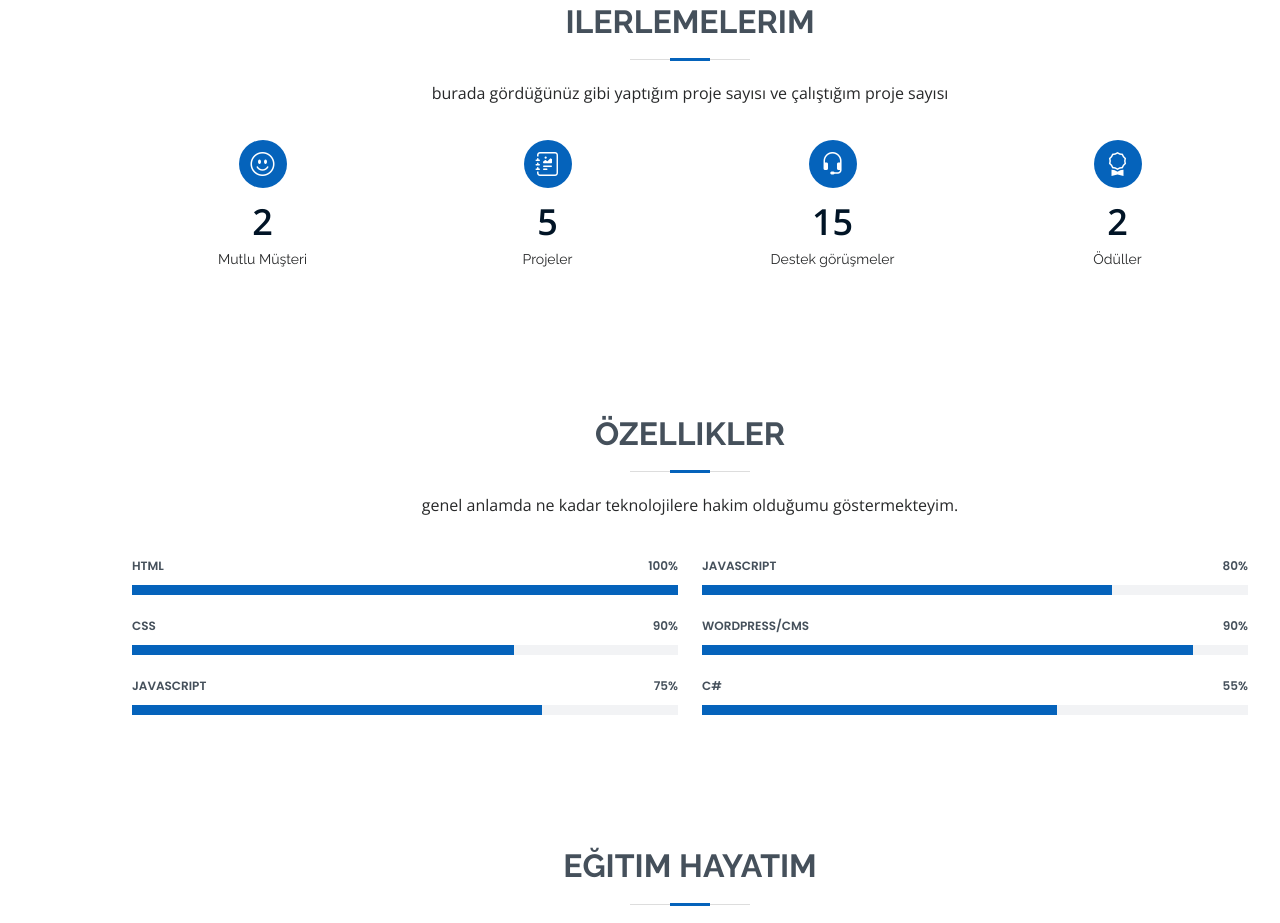
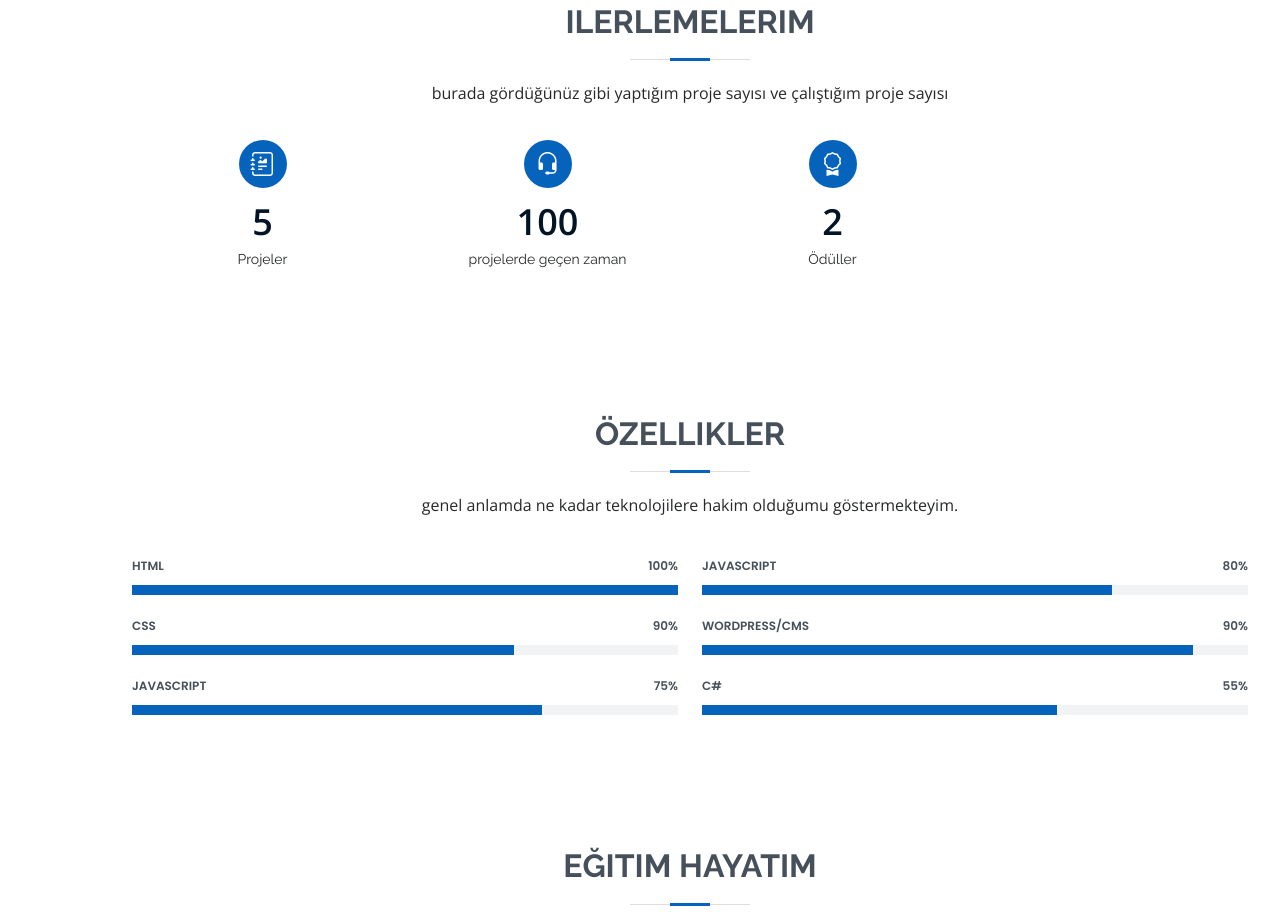
Before and after one commit to omerfarukk55/my_web_site_portfolyo, a plain HTML site: page index.html in a window 1280 px wide. Shown: the part 1658-2581 px from the top of the page. Drawn offline with nearby package versions, Linux system fonts and the light colour scheme.

Commit message:
first commit

```diff
--- a/index.html
+++ b/index.html
@@ -6,7 +6,7 @@
     <meta content="width=device-width, initial-scale=1.0" name="viewport">
 
     <title>ömer faruk karaoğlan sitesi </title>
-    <meta content="bu web sitemde kişisel bilgilerim yer almaktadır iş leri " name="description">
+    <meta content="bu web sitemde kişisel bilgilerim yer almaktadır  " name="description">
     <meta content="ömer faruk karaoğlan, web developer, kişisel web sitesi, web developer, web dizayn, ömerin sitesi, " name="keywords">
 
     <!-- Favicons -->
@@ -132,13 +132,7 @@
 
                 <div class="row">
 
-                    <div class="col-lg-3 col-md-6">
-                        <div class="count-box">
-                            <i class="bi bi-emoji-smile"></i>
-                            <span data-purecounter-start="0" data-purecounter-end="2" data-purecounter-duration="1" class="purecounter"></span>
-                            <p>Mutlu Müşteri</p>
-                        </div>
-                    </div>
+
 
                     <div class="col-lg-3 col-md-6 mt-5 mt-md-0">
                         <div class="count-box">
@@ -151,8 +145,8 @@
                     <div class="col-lg-3 col-md-6 mt-5 mt-lg-0">
                         <div class="count-box">
                             <i class="bi bi-headset"></i>
-                            <span data-purecounter-start="0" data-purecounter-end="15" data-purecounter-duration="1" class="purecounter"></span>
-                            <p>Destek görüşmeler</p>
+                            <span data-purecounter-start="0" data-purecounter-end="100" data-purecounter-duration="1" class="purecounter"></span>
+                            <p>projelerde geçen zaman</p>
                         </div>
                     </div>
 
```
Also changed, not shown: assets/img/dbc883ad-bac3-4627-9e36-fe7bfbb4378a.jpg.
